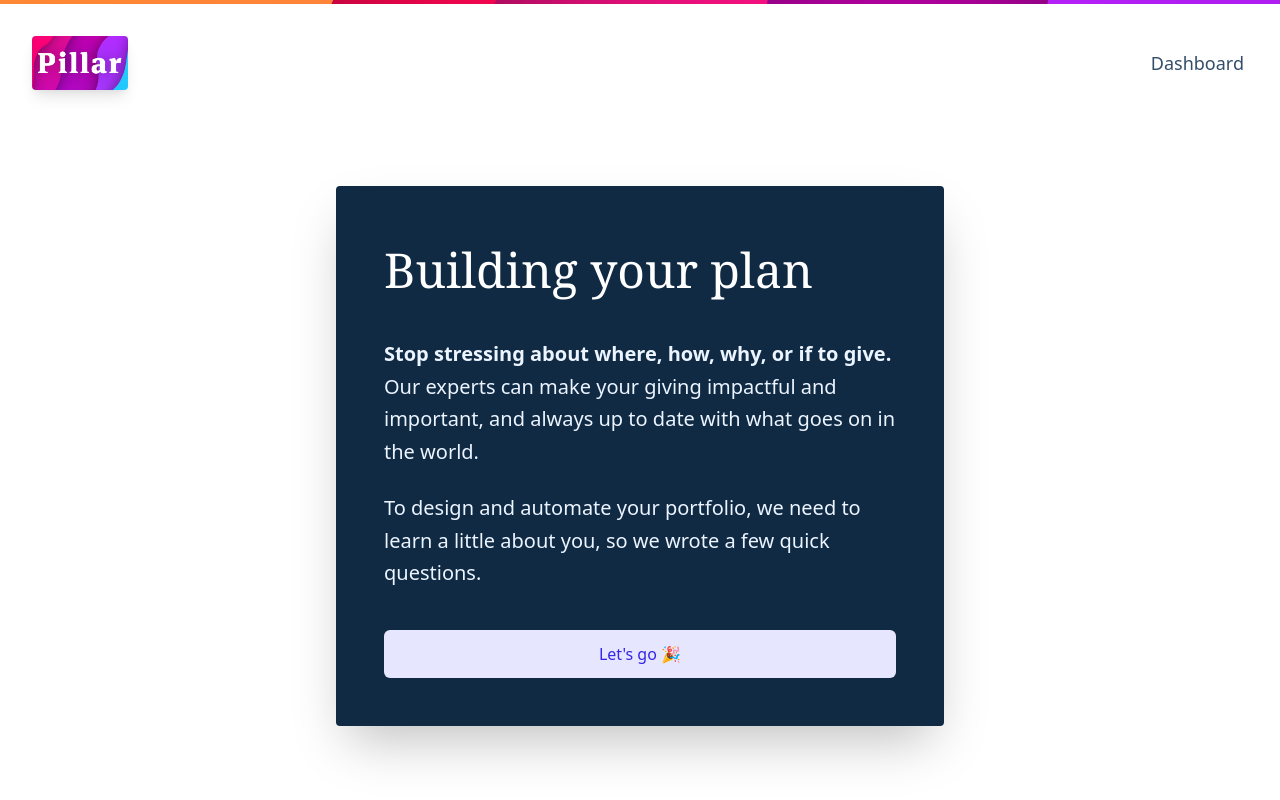
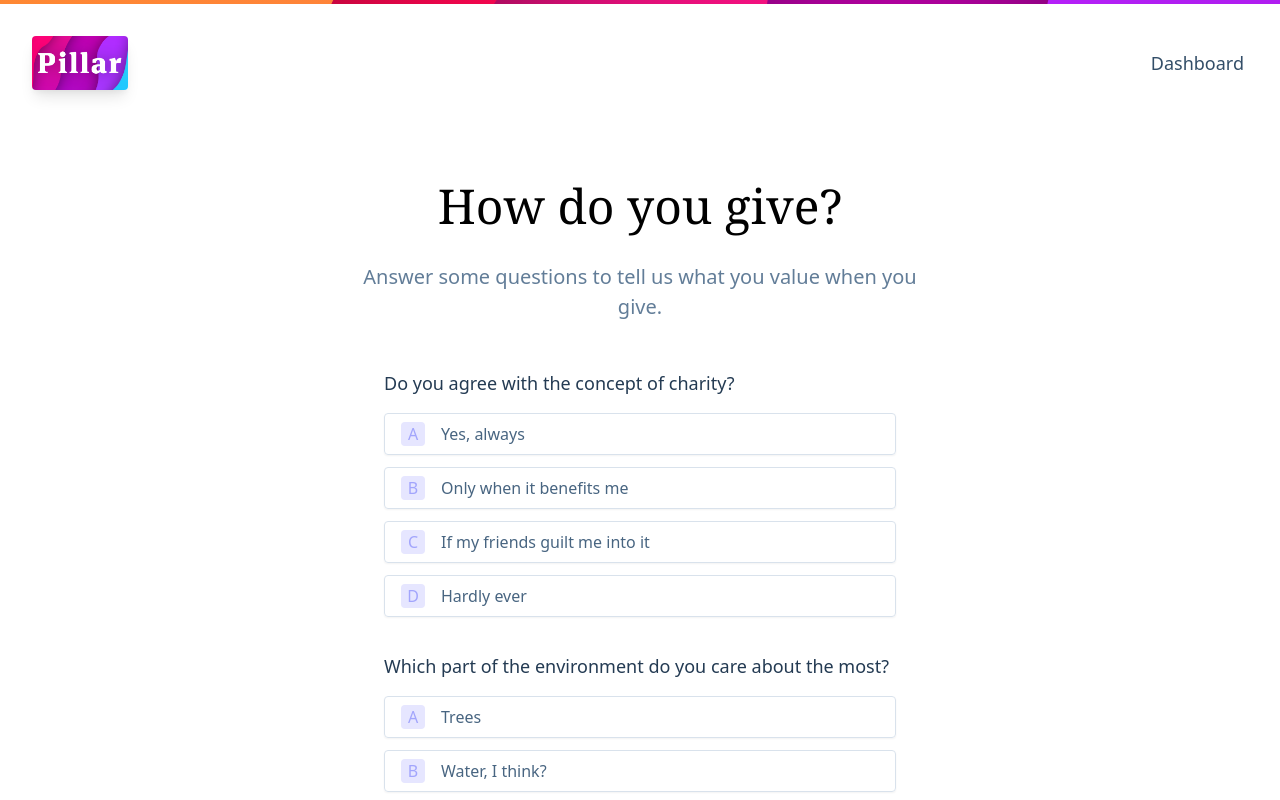
Before and after one commit to oscarnewman/pillar-web, a Next.js app: page /quiz in a window 1280 px wide. Shown: the top 800 px of the page. Built offline with nearby package versions, Linux system fonts and the light colour scheme; some icons are missing; a web font is replaced by a local one; what @tailwindcss/custom-forms would draw is missing.

Commit message:
adding forms

```diff
--- a/src/components/LoginForm.tsx
+++ b/src/components/LoginForm.tsx
@@ -11,6 +11,7 @@ const LoginForm = () => {
   const [password, setPassword] = useState('')
 
   const [loading, setLoading] = useState(false)
+  const [error, setError] = useState('')
 
   const router = useRouter()
 
@@ -22,7 +23,7 @@ const LoginForm = () => {
       .login(email, password)
       .then(console.log)
       .then(() => router.push('/'))
-      .catch(console.error)
+      .catch(() => setError('Your email and/or password were incorrect.'))
       .finally(() => setLoading(false))
   }
 
@@ -33,6 +34,7 @@ const LoginForm = () => {
           title="Email"
           type="email"
           name="email"
+          error={error}
           required
           className="mb-6"
           value={email}
@@ -43,6 +45,7 @@ const LoginForm = () => {
             title="Password"
             name="password"
             type="password"
+            error={error}
             required
             value={password}
             onChange={setPassword}
--- /dev/null
+++ b/src/components/MultipleChoiceQuestion.tsx
@@ -0,0 +1,71 @@
+import React from 'react'
+import cn from 'classnames'
+
+interface Option {
+  name: string
+  id: string
+}
+
+interface MCProps {
+  question: string
+  helpText?: string
+  options: Option[]
+  selected?: string
+  setSelected?: (string) => void
+}
+
+const MCOption: React.SFC<{
+  selected?: boolean
+  onClick?: () => any
+  optionKey?: string
+}> = ({ children, optionKey, selected, onClick }) => (
+  <button
+    onClick={onClick}
+    className={cn(
+      'px-4 py-2 border border-gray-100 shadow-sm hover:bg-gray-25',
+      'rounded transition-all duration-150 w-full text-left',
+      'text-gray-600 font-medium',
+      'flex items-center justify-start',
+      {
+        'bg-purple-50 text-purple-400  border-purple-100 hover:bg-purple-50 hover:text-purple-600': selected,
+      },
+    )}
+  >
+    {optionKey && (
+      <div className="w-6 h-6 flex items-center justify-center bg-purple-50 rounded text-purple-200 mr-4">
+        {optionKey}
+      </div>
+    )}
+    {children}
+  </button>
+)
+
+const MultipleChoiceQuestion: React.SFC<MCProps> = ({
+  question,
+  helpText,
+  options,
+  selected: defaultSelected,
+  setSelected,
+}) => {
+  return (
+    <div className="text-left w-full">
+      <h3 className="text-gray-800 text-lg font-medium">{question}</h3>
+      <div className="h-4"></div>
+
+      {options.map((option, i) => (
+        <div key={option.id}>
+          <MCOption
+            onClick={() => setSelected(option.id)}
+            optionKey={String.fromCharCode(65 + i)}
+            selected={defaultSelected == option.id}
+          >
+            {option.name}
+          </MCOption>
+          <div className="h-3"></div>
+        </div>
+      ))}
+    </div>
+  )
+}
+
+export default MultipleChoiceQuestion
--- /dev/null
+++ b/src/components/MultistepForm/useMultistepForm.tsx
@@ -0,0 +1,66 @@
+import { useState } from 'react'
+import { useTransition } from 'react-spring'
+
+interface FormStep {
+  name: string
+  dir: 1 | -1
+}
+
+export interface FormStepProps {
+  form: any
+  setForm: (any) => void
+  advanceForm: () => void
+  back: () => void
+}
+
+const ForwardStepTo = (name: string): FormStep => ({ name, dir: 1 })
+const ReverseStepTo = (name: string): FormStep => ({ name, dir: -1 })
+
+const useSteps = (
+  initialStep: string,
+): [FormStep, (to: string) => void, () => void] => {
+  const [step, setStep] = useState<FormStep>({ name: initialStep, dir: 1 })
+  const [history, setHistory] = useState([initialStep])
+
+  const next = (to: string) => {
+    if (to === step.name) return
+    setStep(ForwardStepTo(to))
+    setHistory([...history, to])
+  }
+
+  const back = () => {
+    if (history.length <= 1) return
+    const prev = history[history.length - 2]
+    setStep(ReverseStepTo(prev))
+    setHistory(history.slice(0, -1))
+  }
+  return [step, next, back]
+}
+
+const useMultistepForm = (initialStep: string) => {
+  const sign = (n: number) => (n >= 0 ? '' : '-')
+
+  const [step, next, back] = useSteps(initialStep)
+
+  const transitions = useTransition(step, (s) => s.name, {
+    from: {
+      transform: `translate3d(${sign(step.dir)}15%,0,0)`,
+      opacity: 0,
+      position: 'absolute',
+    },
+    enter: {
+      transform: `translate3d(0,0px,0)`,
+      opacity: 1,
+      position: 'relative',
+    },
+    leave: {
+      transform: `translate3d(${sign(-step.dir)}15%,0,0)`,
+      opacity: 0,
+      position: 'absolute',
+    },
+  })
+
+  return { transitions, step, next, back }
+}
+
+export default useMultistepForm
--- a/src/components/util/Container.tsx
+++ b/src/components/util/Container.tsx
@@ -1,7 +1,7 @@
 import React from 'react'
 
 const Container = ({ children }) => {
-  return <div className="container px-4 sm:px-6 lg:px-8 py-8">{children}</div>
+  return <div className="container px-4 sm:px-6 lg:px-8">{children}</div>
 }
 
 export default Container
--- a/src/pages/index.tsx
+++ b/src/pages/index.tsx
@@ -31,7 +31,9 @@ const Hero = () => (
           you, and it manages your giving in real time.
         </p>
         <div className="mt-5 sm:mt-8 sm:flex sm:justify-center lg:justify-start">
+          <div>
             <PrimaryButton
+              block
               href="/quiz"
               afterIcon={
                 <i className="fas fa-arrow-right ml-3 text-indigo-300" />
@@ -40,6 +42,7 @@ const Hero = () => (
             >
               Start your portfolio
             </PrimaryButton>
+          </div>
           <div className="mt-3 sm:mt-0 sm:ml-3">
             <SecondaryButton block href="/test" large>
               How it works
--- a/src/pages/quiz.tsx
+++ b/src/pages/quiz.tsx
@@ -6,6 +6,11 @@ import BasicPage from '../components/layout/BasicPage'
 import cn from 'classnames'
 import SecondaryButton from '../components/ui/SecondaryButton'
 import PrimaryButton from '../components/ui/PrimaryButton'
+import useMultistepForm, {
+  FormStepProps,
+} from '../components/MultistepForm/useMultistepForm'
+import { animated, useSpring } from 'react-spring'
+import MultipleChoiceQuestion from '../components/MultipleChoiceQuestion'
 
 const Section = ({ children, enabled = true }) => (
   <section
@@ -90,6 +95,35 @@ const CauseToggleBox = ({ cause, toggled = false, onClick }) => (
   </div>
 )
 
+const InitialSection: React.SFC<FormStepProps> = ({ advanceForm }) => (
+  <Section>
+    <div
+      className={cn(
+        'sm:p-12 p-6 bg-gray-900 text-white border-gray-100 shadow-2xl',
+        'rounded transition-all duration-150  text-left',
+      )}
+    >
+      <Title>Building your plan</Title>
+      <div className="max-w-lg text-left mt-8 text-base sm:text-lg md:text-xl leading-relaxed text-indigo-100 font-normal">
+        <p>
+          <strong>Stop stressing about where, how, why, or if to give.</strong>{' '}
+          Our experts can make your giving impactful and important, and always
+          up to date with what goes on in the world.
+        </p>
+        <div className="h-6"></div>
+        <p>
+          To design and automate your portfolio, we need to learn a little about
+          you, so we wrote a few quick questions.
+        </p>
+      </div>
+      <div className="h-10"></div>
+      <SecondaryButton block onClick={advanceForm}>
+        Let's go 🎉
+      </SecondaryButton>
+    </div>
+  </Section>
+)
+
 const Quiz = () => {
   const [chosenCauses, setCauses] = useState({})
   const needed = 1
@@ -99,47 +133,27 @@ const Quiz = () => {
   return (
     <BasicPage title="Build your Plan | Pillar">
       <Container>
-        <Section>
-          <div
-            className={cn(
-              'sm:p-12 p-6 bg-gray-900 text-white border-gray-100 shadow-2xl',
-              'rounded transition-all duration-150  text-left',
-            )}
-          >
-            <Title>Building your plan</Title>
-            <div className="max-w-lg text-left mt-8 text-xl leading-relaxed text-indigo-100 font-normal">
-              <p>
-                <strong>
-                  Stop stressing about where, how, why, or if to give.
-                </strong>{' '}
-                Our experts can make your giving impactful and important, and
-                always up to date with what goes on in the world.
-              </p>
-              <div className="h-6"></div>
-              <p>
-                To design and automate your portfolio, we need to learn a little
-                about you, so we wrote a few quick questions.
-              </p>
-            </div>
-            <div className="h-10"></div>
-            <SecondaryButton block>Let's go 🎉</SecondaryButton>
-          </div>
-        </Section>
+        <div className="h-6 md:h-12"></div>
+        <AnimatedQuiz></AnimatedQuiz>
+        {/* <CauseSection
+                    chosenCauses={chosenCauses}
+                    setCauses={setCauses}
+                ></CauseSection>
 
-        <CauseSection
-          chosenCauses={chosenCauses}
-          setCauses={setCauses}
-        ></CauseSection>
-
-        <PreferencesSection enabled={left <= 0}></PreferencesSection>
+                <PreferencesSection enabled={left <= 0}></PreferencesSection> */}
       </Container>
     </BasicPage>
   )
 }
 
-const CauseSection = ({ chosenCauses, setCauses }) => {
+const CauseSection: React.SFC<FormStepProps> = ({
+  form,
+  setForm,
+  advanceForm,
+  back,
+}) => {
   const needed = 1
-  const chosen = Object.values(chosenCauses).filter((a) => a).length
+  const chosen = Object.values(form.causes).filter((a) => a).length
   const left = needed - chosen
   return (
     <Section>
@@ -155,11 +169,14 @@ const CauseSection = ({ chosenCauses, setCauses }) => {
           <div className="mx-6 my-2 md:my-6 w-full md:w-64" key={cause.name}>
             <CauseToggleBox
               cause={cause}
-              toggled={!!chosenCauses[cause.name]}
+              toggled={!!form.causes[cause.name]}
               onClick={() =>
-                setCauses({
-                  ...chosenCauses,
-                  [cause.name]: !chosenCauses[cause.name],
+                setForm({
+                  ...form,
+                  causes: {
+                    ...form.causes,
+                    [cause.name]: !form.causes[cause.name],
+                  },
                 })
               }
             ></CauseToggleBox>
@@ -167,22 +184,143 @@ const CauseSection = ({ chosenCauses, setCauses }) => {
         ))}
       </div>
       <div className="h-6"></div>
-      <SecondaryButton large disabled={left > 0}>
+      <SecondaryButton large onClick={advanceForm} disabled={left > 0}>
         {left > 0 ? <p>Pick a Cause</p> : <p>Continue</p>}
       </SecondaryButton>
     </Section>
   )
 }
 
-const PreferencesSection = ({ enabled }) => {
+const PreferencesSection: React.SFC<FormStepProps> = ({
+  form,
+  setForm,
+  back,
+  advanceForm,
+}) => {
+  const setForQuestion = (question) => (value) =>
+    setForm({
+      ...form,
+      preferences: { ...form.preferences, [question]: value },
+    })
+
   return (
-    <Section enabled={enabled}>
+    <Section enabled={true}>
       <Title>How do you give?</Title>
       <Description>
         Answer some questions to tell us what you value when you give.
       </Description>
+
+      <div className="w-full mx-auto flex flex-col items-start max-w-lg">
+        <div className="h-12"></div>
+
+        <MultipleChoiceQuestion
+          question="Do you agree with the concept of charity?"
+          selected={form.preferences.charity}
+          setSelected={setForQuestion('charity')}
+          options={[
+            { name: 'Yes, always', id: 'yes' },
+            { name: 'Only when it benefits me', id: 'sometimes' },
+            { name: 'If my friends guilt me into it', id: 'barely' },
+            { name: 'Hardly ever', id: 'no' },
+          ]}
+        />
+
+        <div className="h-6"></div>
+
+        <MultipleChoiceQuestion
+          question="Which part of the environment do you care about the most?"
+          options={[
+            { name: 'Trees', id: 'yes' },
+            { name: 'Water, I think?', id: 'sometimes' },
+            { name: 'Possums', id: 'barely' },
+            { name: 'Bugs', id: 'no' },
+          ]}
+          setSelected={setForQuestion('environment')}
+          selected={form.preferences.environment}
+        />
+      </div>
+
+      <SecondaryButton onClick={advanceForm}>Continue</SecondaryButton>
     </Section>
   )
 }
 
+const AnimatedQuiz = () => {
+  const steps = {
+    initial: InitialSection,
+    causes: CauseSection,
+    plan: PreferencesSection,
+  }
+
+  const { transitions, step, next, back } = useMultistepForm('plan')
+
+  const nextStep = (): boolean => {
+    window.scrollTo({
+      top: 0,
+      behavior: 'smooth',
+    })
+
+    switch (step.name) {
+      case 'initial':
+        next('plan')
+        break
+      case 'plan':
+        next('causes')
+        break
+      case 'causes':
+        console.log('Submitting')
+        return true
+        break
+      default:
+        break
+    }
+
+    return false
+  }
+
+  const advanceForm = () => {
+    if (nextStep()) {
+      // submit
+    }
+  }
+
+  const [form, setForm] = useState({
+    causes: [],
+    preferences: {
+      charity: '',
+      environment: '',
+    },
+  })
+
+  const props = useSpring({ height: 'auto' })
+
+  return (
+    <animated.div
+      style={props}
+      className="relative transition-all duration-150"
+    >
+      {transitions.map(({ item, props, key }) => {
+        console.log(item)
+        const CurrentStep = steps[item.name]
+        return (
+          <animated.div
+            key={key}
+            style={{
+              ...props,
+              width: '100%',
+            }}
+          >
+            <CurrentStep
+              advanceForm={advanceForm}
+              form={form}
+              setForm={setForm}
+              back={back}
+            />
+          </animated.div>
+        )
+      })}
+    </animated.div>
+  )
+}
+
 export default Quiz
--- a/src/pages/signin.tsx
+++ b/src/pages/signin.tsx
@@ -6,7 +6,7 @@ import Link from 'next/link'
 
 const SignIn = () => {
   return (
-    <div className="w-full h-full bg-purple-600 flex">
+    <div className="w-full h-full bg bg-cover bg-center bg-purple-600 flex">
       <Head title="Login | Pillar"></Head>
       <div className="flex items-center pt-12 justify-center bg-white flex-1 max-w-xl shadow-2xl pb-24">
         <div className="px-12 flex flex-col items-center max-w-lg  w-full">
@@ -28,7 +28,6 @@ const SignIn = () => {
           <LoginForm />
         </div>
       </div>
-      <div className="bg bg-cover bg-center flex-1 w-full h-full"></div>
       <style jsx>{`
         .bg {
           background-image: url('https://res.cloudinary.com/saythanks/image/upload/v1586754572/pillar/photo-1507608869274-d3177c8bb4c7.jpg');
--- a/src/resources/styles/tailwind.css
+++ b/src/resources/styles/tailwind.css
@@ -23,3 +23,11 @@ body,
 .soft-light {
   mix-blend-mode: soft-light;
 }
+
+button {
+  touch-action: manipulation;
+}
+
+input {
+  appearance: none;
+}
```
Also changed, not shown: src/components/ui/Button.tsx (+7 -0 lines), 2 other files (tests, documents, lock files or other folders). Lines whose indentation alone changed are shown as unchanged.
